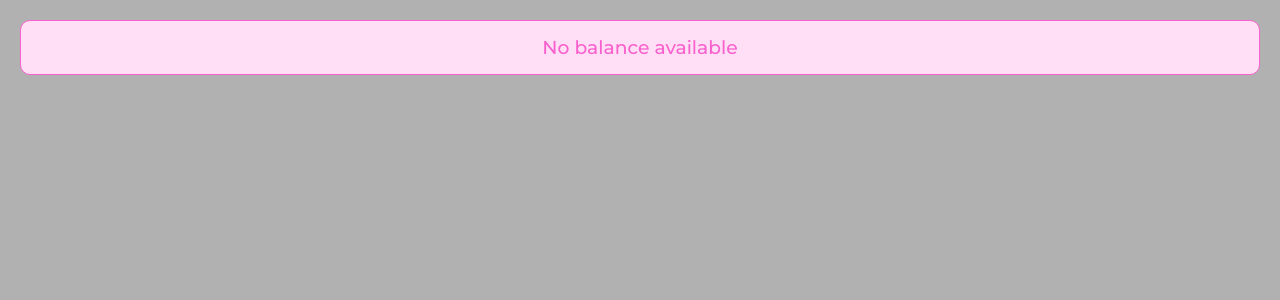
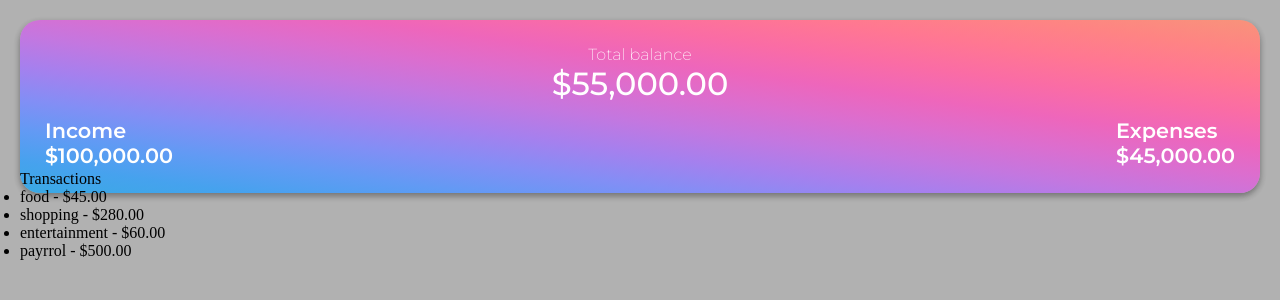
Before and after one commit to AllanAcostaM/Expenses_Tracker, an Angular app in the folder angular17_expenses_tracker/: page / in a window 1280 px wide. Shown: the top 300 px of the page. Built offline with nearby package versions, Linux system fonts and the light colour scheme.

Commit message:
Angular: Componente Transactions y @for para recorrer una lista

```diff
--- a/angular17_expenses_tracker/src/app/app.component.html
+++ b/angular17_expenses_tracker/src/app/app.component.html
@@ -1,6 +1,6 @@
 <div class="container">
-  <app-balance />
+  <app-balance [balance]="balance" />
+  <app-transactions [transactions]="transactions" />
 </div>
 
 <!-- <router-outlet></router-outlet> -->
-<!-- [balance]="balance"  -->
--- a/angular17_expenses_tracker/src/app/app.component.ts
+++ b/angular17_expenses_tracker/src/app/app.component.ts
@@ -3,14 +3,18 @@ import { Component } from '@angular/core';
 import { RouterOutlet } from '@angular/router';
 
 
+// Models
+import { Balance } from './models/balance.model';
+import { Transaction } from './models/transaction.model';
+
 // Components
 import { BalanceComponent } from './components/balance/balance.component';
-import { Balance } from './models/balance.model';
+import { TransactionsComponent } from './components/transactions/transactions.component';
 
 @Component({
   selector: 'app-root',
   standalone: true,
-  imports: [CommonModule, RouterOutlet, BalanceComponent],
+  imports: [CommonModule, RouterOutlet, BalanceComponent, TransactionsComponent],
   templateUrl: './app.component.html',
   styleUrl: './app.component.scss'
 })
@@ -20,4 +24,34 @@ export class AppComponent {
     income: 100_000,
     expenses: 45_000,
   };
+  transactions: Transaction[] = [
+    {
+      id: '1',
+      type: 'expense',
+      amount: 45,
+      category: 'food',
+      date: new Date(2023, 12, 24),
+    },
+    {
+      id: '2',
+      type: 'expense',
+      amount: 280,
+      category: 'shopping',
+      date: new Date(2023, 12, 20),
+    },
+    {
+      id: '3',
+      type: 'expense',
+      amount: 60,
+      category: 'entertainment',
+      date: new Date(2023, 12, 15),
+    },
+    {
+      id: '4',
+      type: 'income',
+      amount: 500,
+      category: 'payrrol',
+      date: new Date(2023, 12, 2),
+    },
+  ]
 }
--- /dev/null
+++ b/angular17_expenses_tracker/src/app/components/transactions/transactions.component.html
@@ -0,0 +1,7 @@
+<p>Transactions</p>
+
+<ul>
+  @for(transaction of transactions; track transaction.id) {
+  <li>{{ transaction.category }} - {{ transaction.amount | currency }}</li>
+  }
+</ul>
```
Also changed, not shown: angular17_expenses_tracker/src/app/components/transactions/transactions.component.ts (added, +14 -0 lines), angular17_expenses_tracker/src/app/models/transaction.model.ts (added, +7 -0 lines), angular17_expenses_tracker/src/app/components/transactions/transactions.component.scss (added), 1 other file (tests, documents, lock files or other folders).
